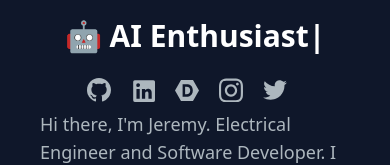
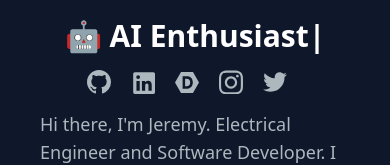
Before and after one commit to ajcantor1/website_v2, a Next.js app: page / in a window 390 px wide. Shown: the part 414-579 px from the top of the page. Built offline with nearby package versions, Linux system fonts and the light colour scheme.

Commit message:
fixed bottom padding for social icons

```diff
--- a/src/app/components/Hero.tsx
+++ b/src/app/components/Hero.tsx
@@ -31,7 +31,7 @@ const Hero = () => {
                             1000
                         ]}/>
                 </h2>
-                    <ul className="ml-1 flex items-center h-10">
+                    <ul className="ml-1 flex items-center h-10 pb-4 lg:pb-0">
                         <li className="mr-5 text-xs text-[#ADB7BE] hover:text-white">
                             <a className="block" href="https://github.com/ajcantor1">
                                 <span className='sr-only'>Github</span>
```
